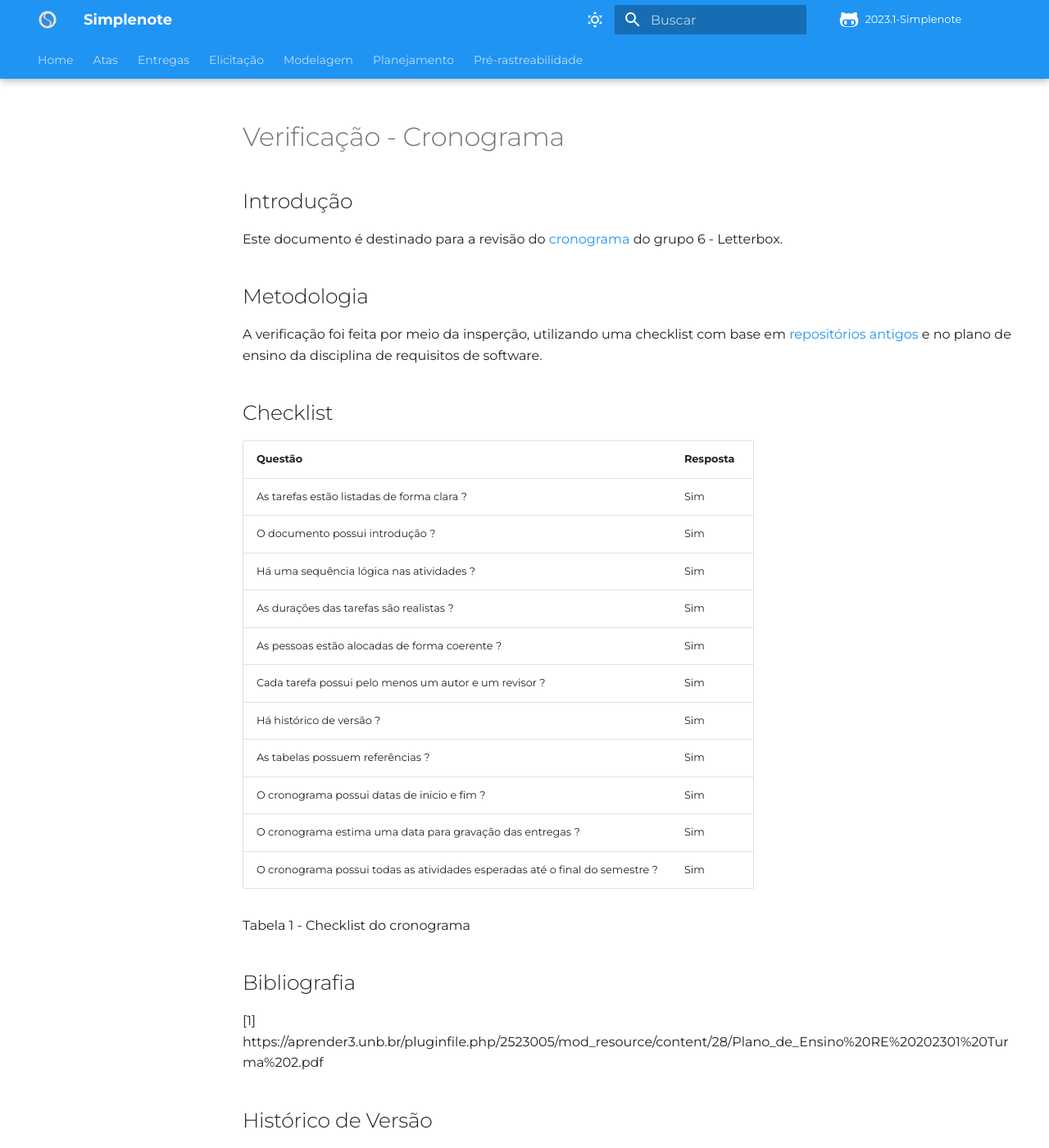
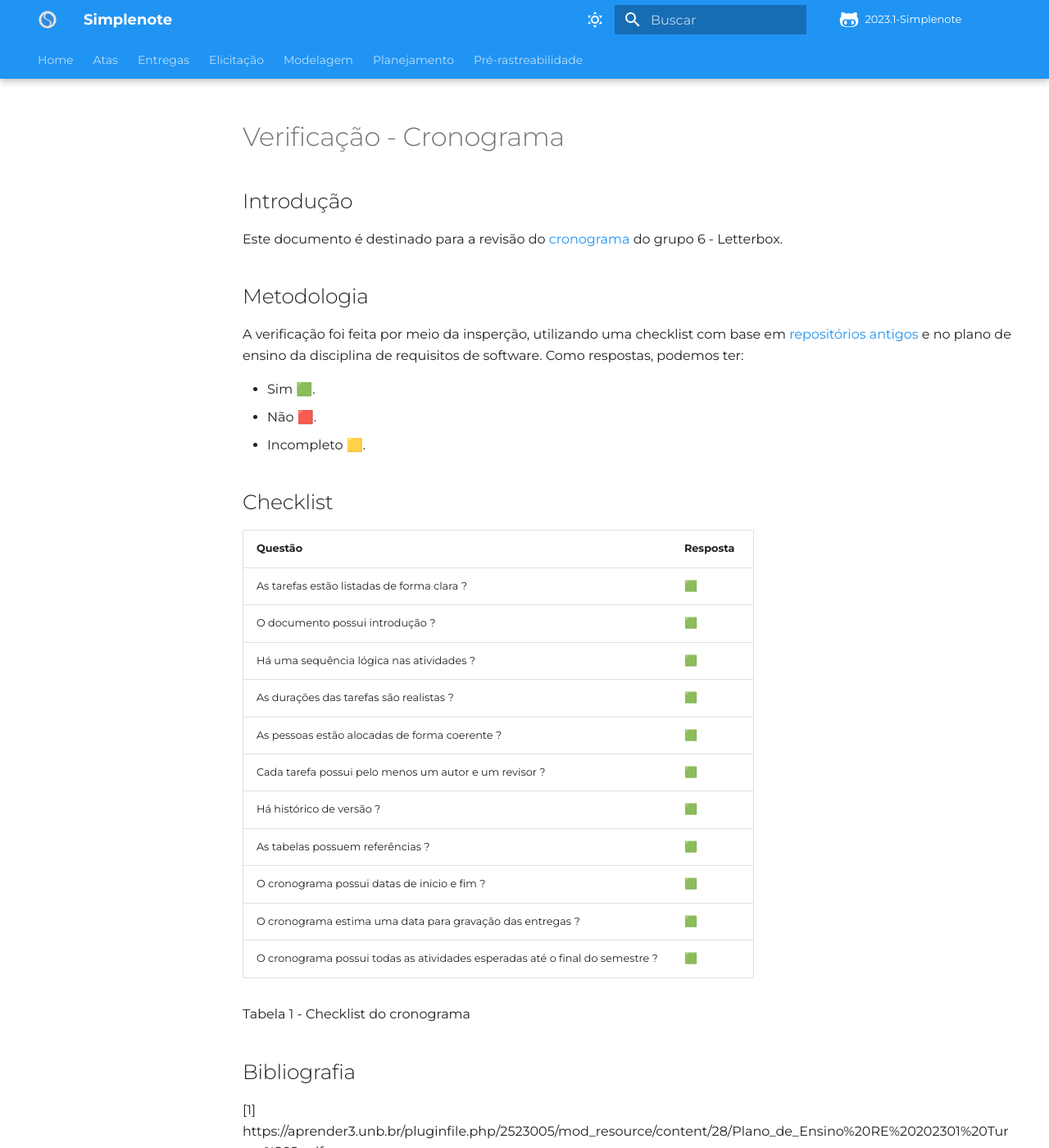
Before and after one commit to Requisitos-de-Software/2023.1-Simplenote, an MkDocs documentation site: the page built from docs/analise/planejamento/cronograma.md, in a window 1280 px wide and 1400 px high. Shown: the whole window at 82% size. Built offline with MkDocs 1.6.1 and Material for MkDocs 9.7.7, drawn with Linux system fonts in a browser that asks for light colours; some web fonts are replaced; comment, search, counter and statistics services are not loaded.

Commit message:
Update cronograma.md

```diff
--- a/docs/analise/planejamento/cronograma.md
+++ b/docs/analise/planejamento/cronograma.md
@@ -5,22 +5,26 @@
 
 ## Metodologia
 
-A verificação foi feita por meio da insperção, utilizando uma checklist com base em [repositórios antigos](https://github.com/Requisitos-de-Software) e no plano de ensino da disciplina de requisitos de software.
+A verificação foi feita por meio da insperção, utilizando uma checklist com base em [repositórios antigos](https://github.com/Requisitos-de-Software) e no plano de ensino da disciplina de requisitos de software. Como respostas, podemos ter:
+
+- Sim 🟩.
+- Não 🟥.
+- Incompleto 🟨.
 
 ## Checklist
 |Questão|Resposta|
-|-------|--------
-|As tarefas estão listadas de forma clara ?|Sim|
-|O documento possui introdução ?|Sim|
-|Há uma sequência lógica nas atividades ?|Sim|
-|As durações das tarefas são realistas ?|Sim|
-|As pessoas estão alocadas de forma coerente ?|Sim|
-|Cada tarefa possui pelo menos um autor e um revisor ?|Sim|
-|Há histórico de versão ?|Sim|
-|As tabelas possuem referências ?|Sim|
-|O cronograma possui datas de inicio e fim ?|Sim|
-|O cronograma estima uma data para gravação das entregas ?|Sim|
-|O cronograma possui todas as atividades esperadas até o final do semestre ? |Sim|
+|-------|--------|
+|As tarefas estão listadas de forma clara ?|🟩|
+|O documento possui introdução ?|🟩|
+|Há uma sequência lógica nas atividades ?|🟩|
+|As durações das tarefas são realistas ?|🟩|
+|As pessoas estão alocadas de forma coerente ?|🟩|
+|Cada tarefa possui pelo menos um autor e um revisor ?|🟩|
+|Há histórico de versão ?|🟩|
+|As tabelas possuem referências ?|🟩|
+|O cronograma possui datas de inicio e fim ?|🟩|
+|O cronograma estima uma data para gravação das entregas ?|🟩|
+|O cronograma possui todas as atividades esperadas até o final do semestre ? |🟩|
 
 Tabela 1 - Checklist do cronograma
 
```
